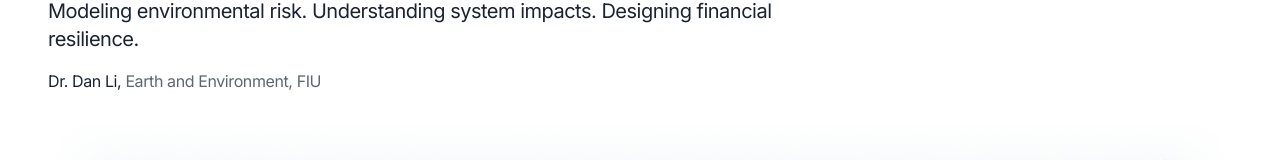
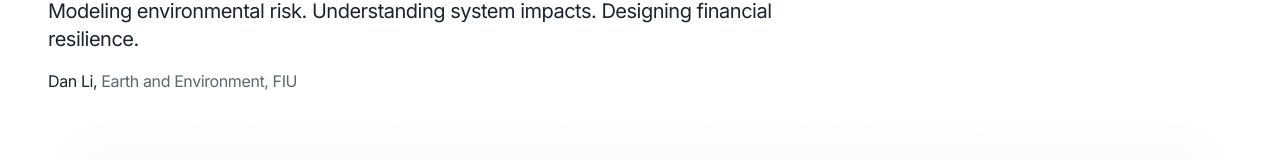
Before and after one commit to erfl-fiu/erfl-fiu.github.io, a Next.js app: page / in a window 1280 px wide. Shown: the part 152-312 px from the top of the page. Built offline with nearby package versions, Linux system fonts and the light colour scheme.

Commit message:
Update the lab website.

```diff
--- a/content/home.ts
+++ b/content/home.ts
@@ -15,7 +15,7 @@ export const hero = {
   title: "Environmental Risk & Finance Lab (ERFL)",
   subline:
     "Modeling environmental risk. Understanding system impacts. Designing financial resilience.",
-  bylineName: "Dr. Dan Li,",
+  bylineName: "Dan Li,",
   bylineRest: "Earth and Environment, FIU",
   image: {
     src: "/images/front/costliest-tracks.png",
```
